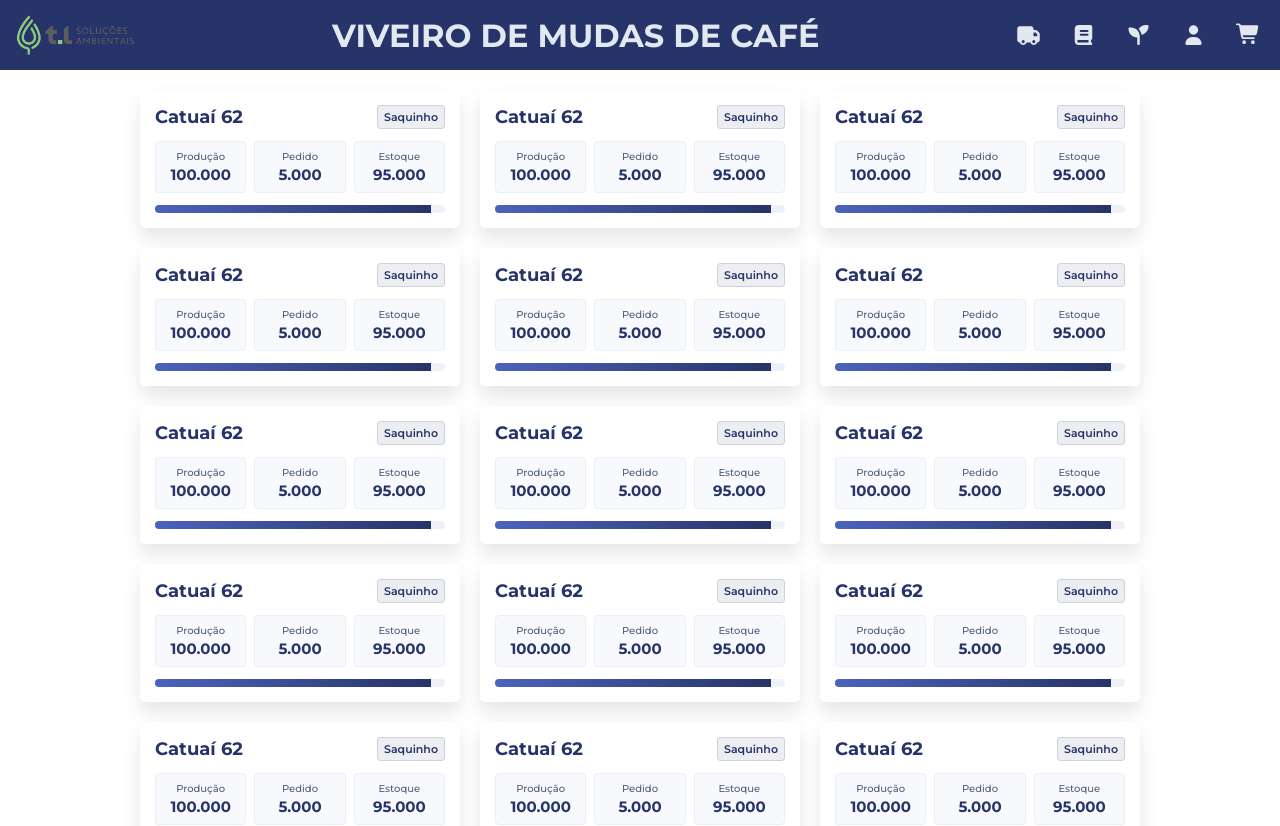
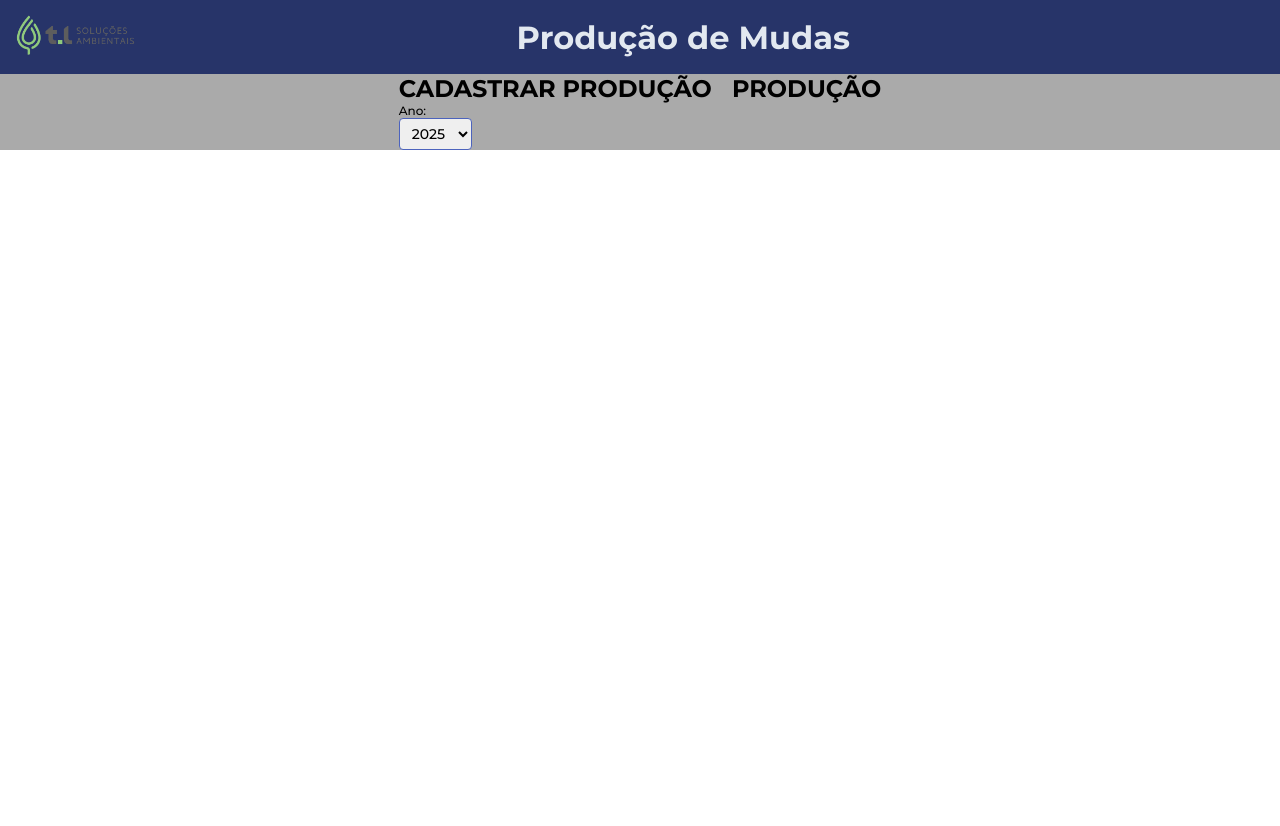
Before and after one commit to dvs78/ViveiroLimeira, a React (Vite) app in the folder frontEnd/: page /mudas in a window 1280 px wide. Shown: the top 826 px of the page. After the commit the page ends 800 px from the top, so only its background shows below. Built offline with nearby package versions, Linux system fonts and the light colour scheme.

Commit message:
Montando page mudas

```diff
--- a/frontEnd/package.json
+++ b/frontEnd/package.json
@@ -16,7 +16,8 @@
     "@fortawesome/free-solid-svg-icons": "^7.0.1",
     "@fortawesome/react-fontawesome": "^3.0.2",
     "react": "^19.1.1",
-    "react-dom": "^19.1.1"
+    "react-dom": "^19.1.1",
+    "react-router-dom": "^7.9.3"
   },
   "devDependencies": {
     "@eslint/js": "^9.36.0",
--- a/frontEnd/src/App.jsx
+++ b/frontEnd/src/App.jsx
@@ -1,12 +1,15 @@
-import Header from "./components/Header";
-import CardMuda from "./components/CardMuda";
 import Home from "./pages/Home";
+import Mudas from "./pages/Mudas";
+import { BrowserRouter, Routes, Route } from "react-router-dom";
 
 function App() {
   return (
-    <>
-      <Home />
-    </>
+    <BrowserRouter>
+      <Routes>
+        <Route path="" element={<Home />} />
+        <Route path="/mudas" element={<Mudas />} />
+      </Routes>
+    </BrowserRouter>
   );
 }
 
--- /dev/null
+++ b/frontEnd/src/assets/dados/dbSelect.js
@@ -0,0 +1,21 @@
+export const dbCultivares = [
+  "Arara",
+  "Catuaí 62",
+  "Catuaí 144",
+  "Catucaí 2SL",
+  "Catucaí 24-137",
+  "IBC 12",
+  "Mundo Novo",
+  "Paraíso 2",
+  "Topázio",
+  "Obatã",
+];
+
+export const dbAnos = ["2025", "2026", "2027"];
+export const dbSemente = ["Câmara fria", "Semente do ano"];
+export const dbRecipiente = [
+  "Paper pot",
+  "Saquinho",
+  "Tubete 180 mL",
+  "Tubete 290 mL",
+];
--- a/frontEnd/src/components/CardMuda.jsx
+++ b/frontEnd/src/components/CardMuda.jsx
@@ -22,11 +22,11 @@ import { FontAwesomeIcon } from "@fortawesome/react-fontawesome";
 import { faCartPlus } from "@fortawesome/free-solid-svg-icons";
 
 const CardMuda = ({
-  cultivar = "Catuaí 62",
-  embalagem = "Saquinho",
-  producao = 100000,
-  pedido = 5000,
-  estoque = 95000,
+  cultivar,
+  embalagem,
+  producao,
+  pedido,
+  estoque,
   onAdd,
 }) => {
   const percEstoque = Math.max(
--- a/frontEnd/src/components/Header.jsx
+++ b/frontEnd/src/components/Header.jsx
@@ -1,16 +1,26 @@
 // Header.jsx
 import { FontAwesomeIcon } from "@fortawesome/react-fontawesome";
+import { Link, useNavigate } from "react-router-dom";
 import logoVerde from "../assets/logo/tlSolucoesAmbientaisVerde.png";
 
-const Header = ({ truck, book, seedling, iconUser, iconCart }) => (
+const Header = ({ titulo, truck, book, seedling, iconUser, iconCart }) => {
+  const navigate = useNavigate();
+
+  return (
     <header className="header__index">
-    <img src={logoVerde} alt="Logo tlSolucoesAmbientaisVerde" />
-    <h1>VIVEIRO DE MUDAS DE CAFÉ</h1>
+      {/* Clicar no logo volta pra Home */}
+      <button onClick={() => navigate("/")}>
+        <img src={logoVerde} alt="Logo TL Soluções Ambientais Verde" />
+      </button>
+
+      <h1>{titulo}</h1>
 
       <div>
-      <FontAwesomeIcon className="header__icon " icon={truck} />
+        <FontAwesomeIcon className="header__icon" icon={truck} />
         <FontAwesomeIcon className="header__icon" icon={book} />
+        <Link to="/mudas">
           <FontAwesomeIcon className="header__icon" icon={seedling} />
+        </Link>
         <FontAwesomeIcon className="header__icon" icon={iconUser} />
         <button>
           <FontAwesomeIcon className="header__icon" icon={iconCart} />
@@ -18,5 +28,6 @@ const Header = ({ truck, book, seedling, iconUser, iconCart }) => (
       </div>
     </header>
   );
+};
 
 export default Header;
--- a/frontEnd/src/pages/Home.jsx
+++ b/frontEnd/src/pages/Home.jsx
@@ -13,6 +13,7 @@ const Home = () => {
   return (
     <>
       <Header
+        titulo="Viveiro de Mudas de Café"
         truck={faTruck}
         book={faBook}
         seedling={faSeedling}
@@ -20,27 +21,55 @@ const Home = () => {
         iconCart={faCartShopping}
       />
       <div className="home__container-card">
-        <CardMuda />
-        <CardMuda />
-        <CardMuda />
-        <CardMuda />
-        <CardMuda />
-        <CardMuda />
-        <CardMuda />
-        <CardMuda />
-        <CardMuda />
-        <CardMuda />
-        <CardMuda />
-        <CardMuda />
-        <CardMuda />
-        <CardMuda />
-        <CardMuda />
-        <CardMuda />
-        <CardMuda />
-        <CardMuda />
-        <CardMuda />
-        <CardMuda />
-        <CardMuda />
+        <CardMuda
+          cultivar="Catuaí 62"
+          embalagem="Saquinho"
+          producao="100000"
+          pedido="60000"
+          estoque="40000"
+        />
+        <CardMuda
+          cultivar="Catuaí 62"
+          embalagem="Saquinho"
+          producao="100000"
+          pedido="60000"
+          estoque="40000"
+        />
+        <CardMuda
+          cultivar="Catuaí 62"
+          embalagem="Saquinho"
+          producao="100000"
+          pedido="60000"
+          estoque="40000"
+        />
+        <CardMuda
+          cultivar="Catuaí 62"
+          embalagem="Saquinho"
+          producao="100000"
+          pedido="60000"
+          estoque="40000"
+        />
+        <CardMuda
+          cultivar="Catuaí 62"
+          embalagem="Saquinho"
+          producao="100000"
+          pedido="60000"
+          estoque="40000"
+        />
+        <CardMuda
+          cultivar="Catuaí 62"
+          embalagem="Saquinho"
+          producao="100000"
+          pedido="60000"
+          estoque="40000"
+        />
+        <CardMuda
+          cultivar="Catuaí 62"
+          embalagem="Saquinho"
+          producao="100000"
+          pedido="60000"
+          estoque="40000"
+        />
       </div>
     </>
   );
--- /dev/null
+++ b/frontEnd/src/pages/Mudas.jsx
@@ -0,0 +1,47 @@
+import React from "react";
+import Header from "../components/Header";
+import { useEffect, useState } from "react";
+import {
+  dbAnos,
+  dbCultivares,
+  dbRecipiente,
+  dbSemente,
+} from "../assets/dados/dbSelect";
+
+const Mudas = () => {
+  const anoAtual = new Date().getFullYear().toString();
+  const [ano, setAno] = useState(anoAtual);
+
+  return (
+    <>
+      <Header titulo="Produção de Mudas" />
+      <main className="main__mudas">
+        <section className="cadastro__mudas">
+          <h2>CADASTRAR PRODUÇÃO</h2>
+          <form action="">
+            <div>
+              <label htmlFor="ano">Ano:</label>
+              <select
+                id="ano"
+                value={ano}
+                onChange={(e) => setAno(e.target.value)}
+              >
+                {dbAnos.map((a) => (
+                  <option key={a} value={a}>
+                    {a}
+                  </option>
+                ))}
+              </select>
+            </div>
+          </form>
+        </section>
+
+        <section className="cadastro__mudas">
+          <h2>PRODUÇÃO</h2>
+        </section>
+      </main>
+    </>
+  );
+};
+
+export default Mudas;
--- a/frontEnd/src/style.css
+++ b/frontEnd/src/style.css
@@ -24,7 +24,27 @@ button {
   cursor: pointer;
 }
 
-h1 {
+label {
+  display: flex;
+  align-items: start;
+  font-family: "Montserrat", "Segoe UI";
+  font-size: 12px;
+}
+
+select {
+  display: flex;
+  align-items: center;
+  outline: none;
+  border-color: var(--azul-claro);
+  box-shadow: rgba(39, 52, 105, 0.7);
+  border-radius: 4px;
+  padding: 5px 8px;
+  font-family: "Montserrat", "Segoe UI";
+  font-size: 14px;
+}
+
+h1,
+h2 {
   font-family: "Montserrat", "Segoe UI";
 }
 
@@ -36,6 +56,19 @@ h1 {
   justify-content: center;
   flex-wrap: wrap;
   gap: 20px;
+}
+
+/* ----- MUDAS PAGES ----- */
+.main__mudas {
+  display: flex;
+  justify-content: center;
+  gap: 20px;
+  background-color: var(--cinza-claro);
+}
+
+.cadastro__mudas {
+  display: flex;
+  flex-direction: column;
 }
 
 /* ----- COMPONENTS ----- */
@@ -70,6 +103,7 @@ h1 {
 
 .header__icon {
   cursor: pointer;
+  color: var(--branco);
 }
 
 .header__icon:hover {
```
Also changed, not shown: 2 other files (tests, documents, lock files or other folders). Lines whose indentation alone changed are shown as unchanged.
